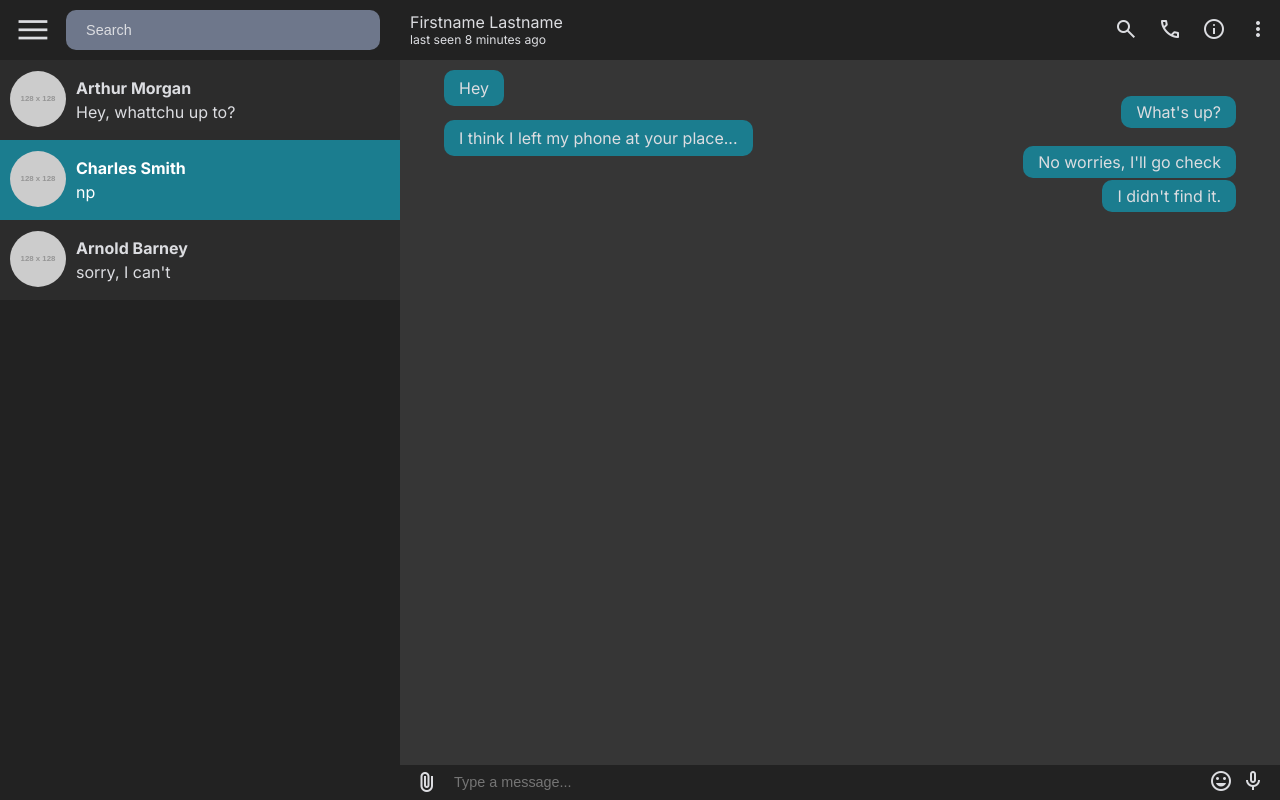
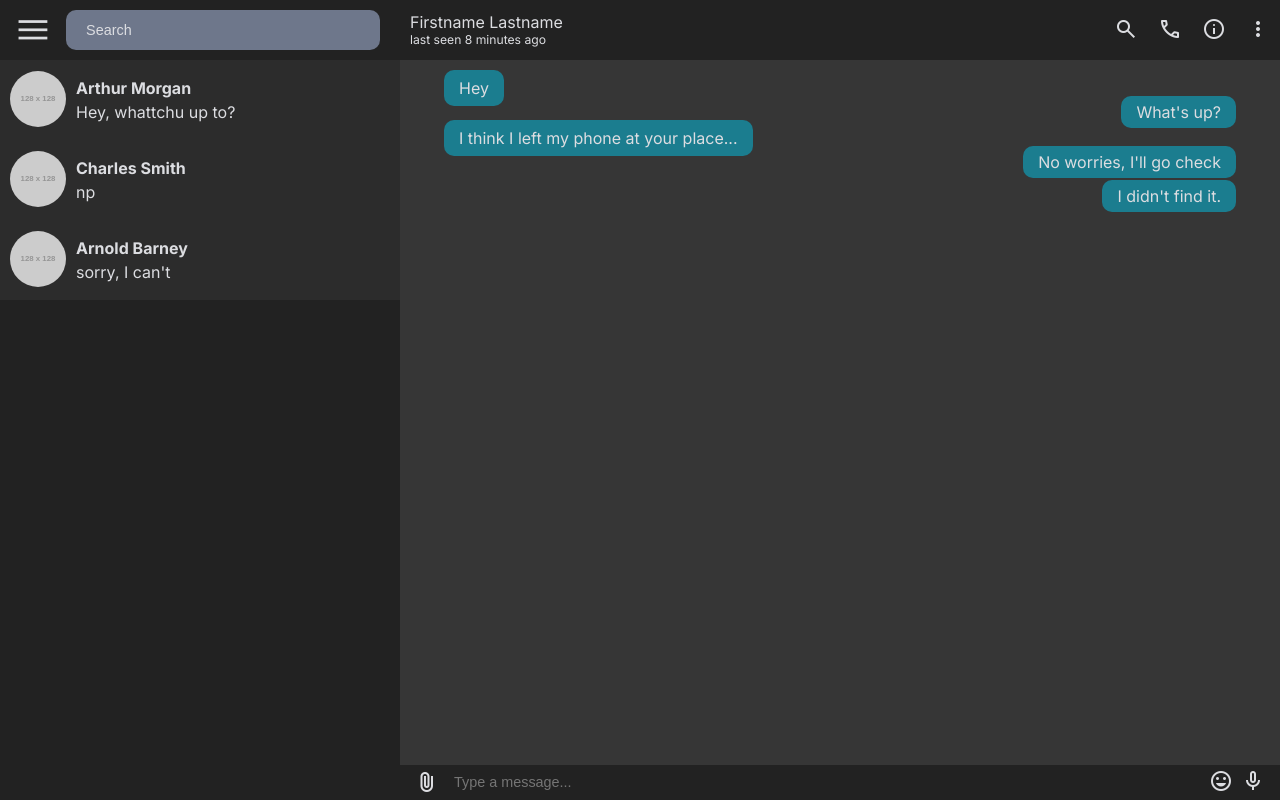
Before and after one commit to jahedev/WhatsAChat, a React (Vite) app: page / in a window 1280 px wide. Built offline with nearby package versions, Linux system fonts and the light colour scheme.

Commit message:
contact can be selected

```diff
--- a/src/components/contacts/ContactsList.tsx
+++ b/src/components/contacts/ContactsList.tsx
@@ -15,13 +15,9 @@ export default function ContactsList() {
         !e.target.classList.contains('contacts-list__item')) { return }
 
     if (e.target.classList.contains('contacts-list__item')) {
+      // const _children = e.target.parentNode.childNodes
       const idx = Array.from(e.target.parentNode.children).indexOf(e.target)
-      // const _children = e.target.parentNode.childNodes
-
-      if (selectedContact < 0) {
-        // no contacts selected
-        // e.target.parentNode.children
-      }
+      setSelectedContact(idx)
     }
   }
 
@@ -30,15 +26,17 @@ export default function ContactsList() {
       <ContactsListItem
         contactName='Arthur Morgan'
         lastMessage='Hey, whattchu up to?'
+        isSelected={selectedContact === 0}
       />
       <ContactsListItem
         contactName='Charles Smith'
         lastMessage='np'
-        isSelected={true}
+        isSelected={selectedContact === 1}
       />
       <ContactsListItem
         contactName='Arnold Barney'
         lastMessage="sorry, I can't"
+        isSelected={selectedContact === 2}
       />
     </div>
   )
```
